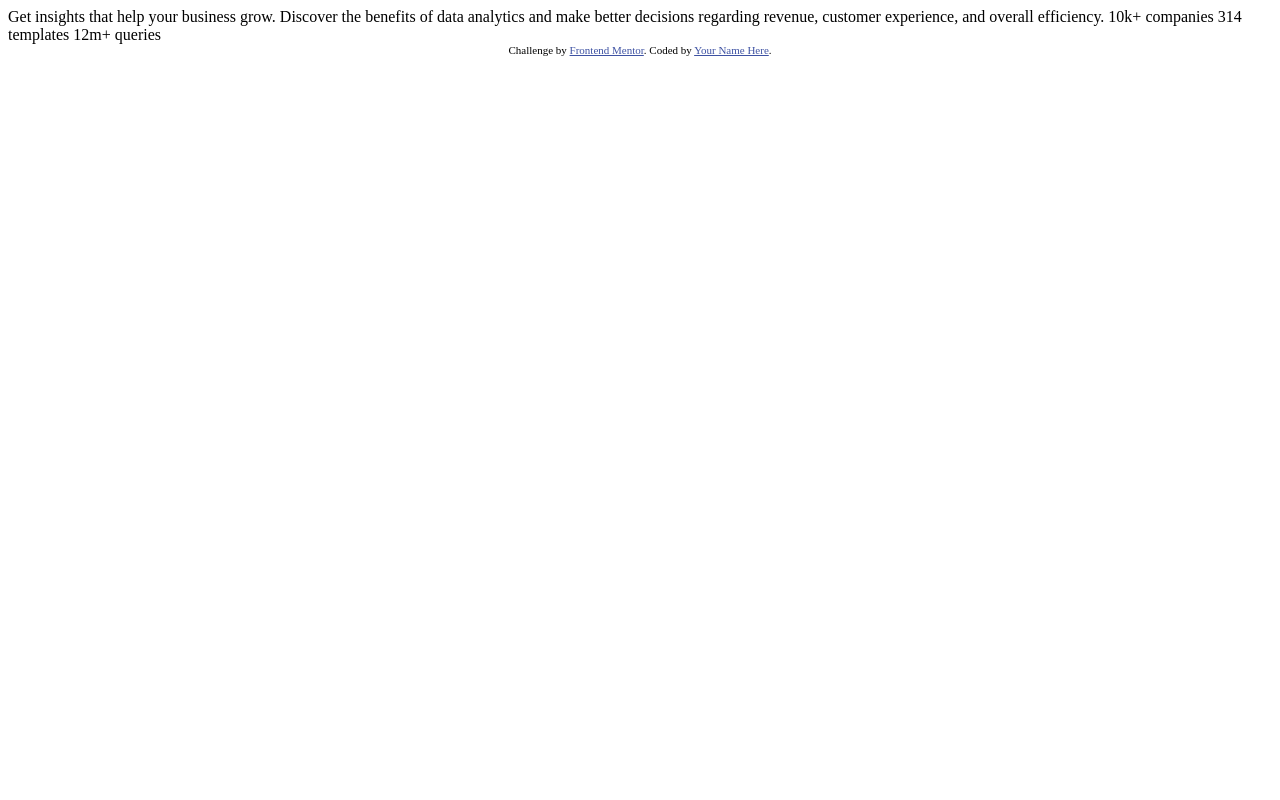
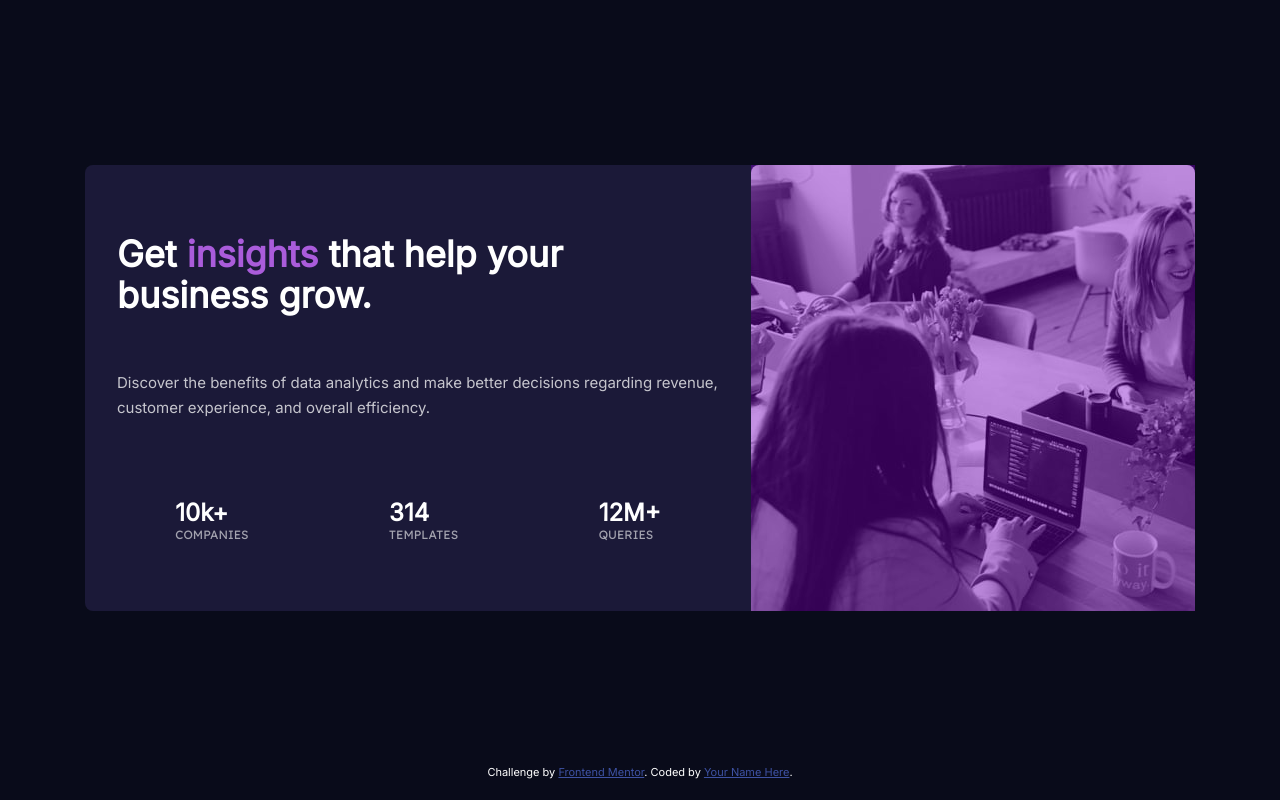
Before and after one commit to parham-dev27/Stats-Preview-Card-Component, a plain HTML site: page index.html in a window 1280 px wide. Drawn offline with Linux system fonts and the light colour scheme.

Commit message:
Base Done

```diff
--- a/index.html
+++ b/index.html
@@ -1,33 +1,67 @@
 <!DOCTYPE html>
 <html lang="en">
     <head>
-  <meta charset="UTF-8">
-  <meta name="viewport" content="width=device-width, initial-scale=1.0"> <!-- displays site properly based on user's device -->
-
-  <link rel="icon" type="image/png" sizes="32x32" href="./images/favicon-32x32.png">
+        <meta charset="UTF-8" />
+        <meta name="viewport" content="width=device-width, initial-scale=1.0" />
+        <!-- displays site properly based on user's device -->
+        <meta name="author" content="Parham-dev27" />
+        <meta
+            name="description"
+            content="Frontend Mentor | Stats preview card component" />
+        <link
+            rel="icon"
+            type="image/png"
+            sizes="32x32"
+            href="./images/favicon-32x32.png" />
 
         <title>Frontend Mentor | Stats preview card component</title>
-
-  <!-- Feel free to remove these styles or customise in your own stylesheet 👍 -->
+        <link rel="stylesheet" href="styles/css/style.css" />
         <style>
-    .attribution { font-size: 11px; text-align: center; }
-    .attribution a { color: hsl(228, 45%, 44%); }
+            .attribution {
+                font-size: 11px;
+                text-align: center;
+                margin: 5px;
+            }
+            .attribution a {
+                color: hsl(228, 45%, 44%);
+            }
         </style>
     </head>
     <body>
-
-  Get insights that help your business grow.
-
-  Discover the benefits of data analytics and make better decisions regarding revenue, customer
-  experience, and overall efficiency.
-
-  10k+ companies
-  314 templates
-  12m+ queries
-
-  <div class="attribution">
-    Challenge by <a href="https://www.frontendmentor.io?ref=challenge" target="_blank">Frontend Mentor</a>.
-    Coded by <a href="#">Your Name Here</a>.
+        <article class="card">
+            <div class="card__img"></div>
+            <div class="card__text">
+                <h1 class="card__header">
+                    Get <span class="card__header--violet">insights</span> that
+                    help your business grow.
+                </h1>
+                <p class="card__paragraph">
+                    Discover the benefits of data analytics and make better
+                    decisions regarding revenue, customer experience, and
+                    overall efficiency.
+                </p>
+                <div class="text__stats">
+                    <p class="stats__stat">
+                        <span class="stat--bold">10k+</span> <br />COMPANIES
+                    </p>
+                    <p class="stats__stat">
+                        <span class="stat--bold">314</span> <br />
+                        TEMPLATES
+                    </p>
+                    <p class="stats__stat">
+                        <span class="stat--bold">12M+</span> <br />
+                        QUERIES
+                    </p>
                 </div>
+            </div>
+        </article>
+        <footer class="attribution">
+            Challenge by
+            <a
+                href="https://www.frontendmentor.io?ref=challenge"
+                target="_blank"
+                >Frontend Mentor</a
+            >. Coded by <a href="#">Your Name Here</a>.
+        </footer>
     </body>
 </html>
--- /dev/null
+++ b/styles/sass/_reset.scss
@@ -0,0 +1,18 @@
+*,
+*::after,
+*::before {
+    margin: 0;
+    padding: 0;
+    box-sizing: border-box;
+    font: inherit;
+}
+
+img {
+    display: block;
+    max-width: 100%;
+    height: auto;
+}
+
+body {
+    min-height: 100dvh;
+}
--- /dev/null
+++ b/styles/sass/_variables.scss
@@ -0,0 +1,25 @@
+// Colors
+//      Primary
+$dark-blue: hsl(233, 47%, 7%); // Main Background
+$desaturated-blue: hsl(244, 38%, 16%); // Card Background
+$soft-violet: hsl(277, 64%, 61%); // Accent
+
+//      Neutral
+$white: hsl(0, 0%, 100%); // Main Heading, Stats
+$slightly-transparent-white: hsla(0, 0%, 100%, 0.75); // Main Paragraph
+$transparent-white: hsla(0, 0%, 100%, 0.6); // Stat Headings
+
+// Typography
+$font-size: 15px;
+$font-weight: (
+    "normal": 400,
+    "bold": 700,
+);
+
+@mixin font-familyMixin($fontname) {
+    @if to-upper-case($fontname) == "INTER" {
+        font-family: "Inter", sans-serif;
+    } @else if to-upper-case($fontname) == "LEXEND" {
+        font-family: "Lexend Deca", sans-serif;
+    }
+}
--- /dev/null
+++ b/styles/sass/style.scss
@@ -0,0 +1,116 @@
+@import url("https://fonts.googleapis.com/css2?family=Inter&family=Lexend+Deca&display=swap");
+
+@import "./reset";
+@import "./variables";
+
+body {
+    @include font-familyMixin("Inter");
+    background-color: $dark-blue;
+    color: $white;
+    font-weight: map-get($map: $font-weight, $key: "normal");
+    font-size: $font-size;
+    display: grid;
+    place-items: center;
+    align-items: end;
+    padding: 1rem 0;
+}
+
+.card {
+    border-radius: 8px;
+    width: min(calc(100vw - 2rem), 1110px);
+    margin: 0 auto;
+    background-color: $desaturated-blue;
+    text-align: center;
+    display: flex;
+    flex-flow: column nowrap;
+    align-items: center;
+    justify-content: center;
+    &__text {
+        padding: 2rem;
+        display: flex;
+        flex-flow: column nowrap;
+        gap: 1rem;
+    }
+    &__header {
+        font-size: 28px;
+        font-weight: map-get($map: $font-weight, $key: "bold");
+        line-height: 115%;
+        &--violet {
+            color: $soft-violet;
+        }
+    }
+    &__paragraph {
+        line-height: 170%;
+        color: $slightly-transparent-white;
+        margin-bottom: 1.5rem;
+    }
+    .text__stats {
+        display: flex;
+        gap: 1.5rem;
+        flex-flow: column nowrap;
+        .stats__stat {
+            @include font-familyMixin("Lexend");
+            font-size: 12px;
+            color: $transparent-white;
+            .stat--bold {
+                @include font-familyMixin("inter");
+                color: $white;
+                font-weight: map-get($map: $font-weight, $key: "bold");
+                font-size: 24px;
+            }
+        }
+    }
+    &__img {
+        background-image: url("../../images/image-header-mobile.jpg");
+        background-size: cover;
+        background-repeat: no-repeat;
+        height: 250px;
+        width: 100%;
+        border-top-left-radius: 8px;
+        border-top-right-radius: 8px;
+        position: relative;
+        &::before {
+            content: "";
+            position: absolute;
+            top: 0;
+            left: 0;
+            width: 100%;
+            height: 100%;
+            background-color: hsla(277, 100%, 39%, 0.42);
+        }
+    }
+    @media (min-width: 625px) {
+        flex-direction: row-reverse;
+        height: 310px;
+        &__text {
+            width: 60%;
+            height: 100%;
+        }
+        &__img {
+            background-image: url("../../images/image-header-desktop.jpg");
+            background-size: cover;
+            background-repeat: no-repeat;
+            height: 100%;
+            width: 40%;
+        }
+        .text__stats {
+            flex-direction: row;
+            justify-content: space-around;
+        }
+        .text__paragraph {
+            max-width: 50ch;
+        }
+    }
+    @media (min-width: 1025px) {
+        flex-direction: row-reverse;
+        height: 446px;
+        text-align: start;
+        &__text {
+            align-items: stretch;
+            justify-content: space-evenly;
+        }
+        &__header {
+            font-size: 36px;
+        }
+    }
+}
```
Also changed, not shown: styles/css/style.css (added), 3 other files. Lines whose indentation alone changed are shown as unchanged.
